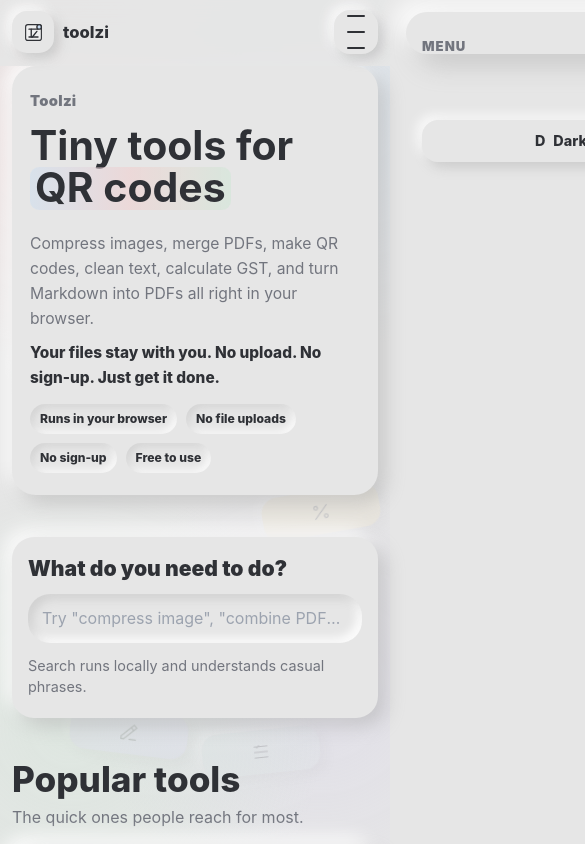
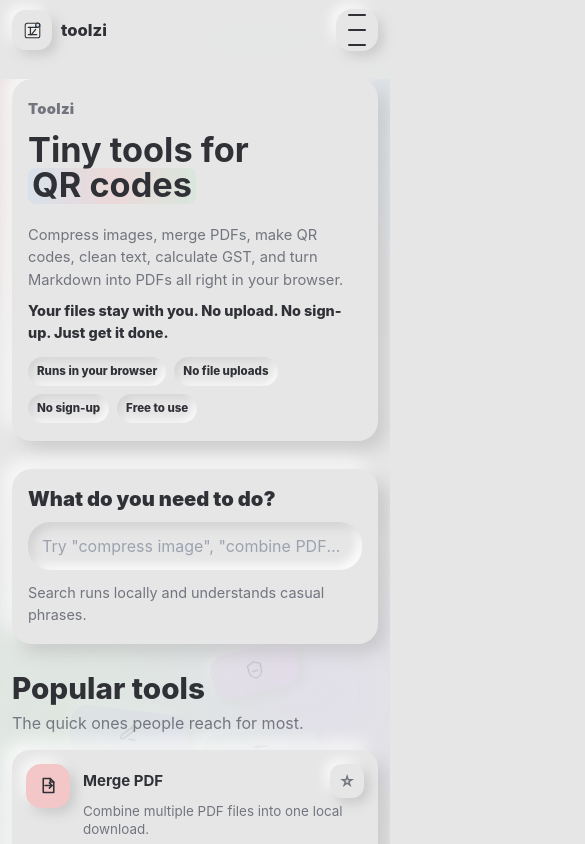
Before and after one commit to rixabhh/Toolzi, a React (Vite) app: page / in a window 390 px wide. Shown: the top 844 px of the page, 585 px wide, since content can reach past the window. Built offline with nearby package versions, Linux system fonts and the light colour scheme.

Commit message:
Refactor mobile menu styles and layout for improved responsiveness

```diff
--- a/src/styles/globals.css
+++ b/src/styles/globals.css
@@ -1452,13 +1452,13 @@
 @media (max-width: 760px) {
   :root {
     --page-pad: 12px;
-    --card-pad: 20px;
-    --radius-xl: 22px;
-    --radius-lg: 18px;
+    --card-pad: 18px;
+    --radius-xl: 20px;
+    --radius-lg: 16px;
   }
 
   body.nav-open {
-    overflow: hidden;
+    overflow: auto;
   }
 
   .app {
@@ -1469,13 +1469,14 @@
   .site-header {
     position: sticky;
     top: 0;
-    z-index: 20;
-    display: flex;
+    z-index: 40;
+    display: grid;
+    grid-template-columns: minmax(0, 1fr) auto;
     align-items: center;
     width: calc(100% + 24px);
     margin: 0 -12px;
-    padding: 10px 12px 12px;
-    background: color-mix(in srgb, var(--bg) 90%, transparent);
+    padding: 9px 12px 10px;
+    background: color-mix(in srgb, var(--bg) 94%, transparent);
     backdrop-filter: blur(14px);
   }
 
@@ -1486,22 +1487,22 @@
   }
 
   .logo-mark {
-    width: 42px;
-    height: 42px;
-    border-radius: 15px;
+    width: 40px;
+    height: 40px;
+    border-radius: 14px;
   }
 
   .logo-mark svg {
-    width: 27px;
-    height: 27px;
+    width: 25px;
+    height: 25px;
   }
 
   .mobile-menu-button {
     display: inline-grid;
     place-items: center;
     gap: 4px;
-    width: 44px;
-    height: 44px;
+    width: 42px;
+    height: 42px;
     margin-left: auto;
     border: 0;
     border-radius: 16px;
@@ -1533,43 +1534,46 @@
   }
 
   .nav-scrim {
-    position: fixed;
-    inset: 0;
-    z-index: 21;
-    display: block;
-    border: 0;
-    background: rgba(0, 0, 0, 0.34);
+    display: none;
+  }
+
+  .mobile-menu-open .nav-scrim {
+    display: none;
+  }
+
+  .header-actions {
+    position: static;
+    grid-column: 1 / -1;
+    display: grid;
+    grid-template-rows: auto auto auto;
+    align-items: stretch;
+    justify-content: stretch;
+    width: auto;
+    max-height: 0;
+    margin-top: 0;
+    padding: 0 12px;
+    overflow: auto;
+    border-radius: 20px;
+    background: var(--surface);
+    box-shadow: none;
     opacity: 0;
     pointer-events: none;
-    transition: opacity 180ms ease;
-  }
-
-  .mobile-menu-open .nav-scrim {
+    visibility: hidden;
+    transform: translateY(-6px);
+    transform-origin: top center;
+    transition: max-height 220ms ease, margin 180ms ease, padding 180ms ease, opacity 160ms ease, transform 180ms ease, visibility 0ms linear 220ms;
+  }
+
+  .mobile-menu-open .header-actions {
+    max-height: 320px;
+    margin-top: 10px;
+    padding: 12px;
+    box-shadow: var(--outer-shadow);
     opacity: 1;
     pointer-events: auto;
-  }
-
-  .header-actions {
-    position: fixed;
-    top: 12px;
-    right: 12px;
-    bottom: 12px;
-    z-index: 22;
-    display: grid;
-    grid-template-rows: auto 1fr auto;
-    align-items: stretch;
-    justify-content: stretch;
-    width: min(310px, calc(100vw - 32px));
-    padding: 16px;
-    border-radius: 24px;
-    background: var(--surface);
-    box-shadow: var(--deep-shadow);
-    transform: translateX(calc(100% + 28px));
-    transition: transform 220ms cubic-bezier(0.2, 0.8, 0.2, 1);
-  }
-
-  .mobile-menu-open .header-actions {
-    transform: translateX(0);
+    visibility: visible;
+    transform: translateY(0);
+    transition-delay: 0ms;
   }
 
   .mobile-menu-head {
@@ -1577,9 +1581,9 @@
     align-items: center;
     justify-content: space-between;
     width: 100%;
-    margin-bottom: 14px;
+    margin-bottom: 10px;
     color: var(--text-muted);
-    font-size: 0.82rem;
+    font-size: 0.76rem;
     font-weight: 900;
     text-transform: uppercase;
     letter-spacing: 0.08em;
@@ -1588,15 +1592,15 @@
   .mobile-menu-head button {
     display: inline-grid;
     place-items: center;
-    width: 38px;
-    height: 38px;
+    width: 34px;
+    height: 34px;
     border: 0;
     border-radius: 14px;
     background: var(--surface);
     color: var(--text-main);
     box-shadow: var(--soft-shadow);
     cursor: pointer;
-    font-size: 1.15rem;
+    font-size: 1rem;
     font-weight: 900;
     line-height: 1;
   }
@@ -1606,7 +1610,7 @@
     align-self: stretch;
     align-content: start;
     grid-auto-rows: min-content;
-    grid-template-columns: repeat(2, minmax(0, 1fr));
+    grid-template-columns: repeat(3, minmax(0, 1fr));
     justify-items: stretch;
     width: 100%;
     gap: 8px;
@@ -1619,26 +1623,40 @@
     align-items: center;
     width: 100%;
     min-height: 44px;
-    padding: 11px 13px;
-    border-radius: 15px;
-    font-size: 0.96rem;
+    justify-content: center;
+    padding: 10px 8px;
+    border-radius: 14px;
+    font-size: 0.88rem;
+    text-align: center;
   }
 
   .theme-toggle {
     align-self: end;
     width: 100%;
     justify-content: center;
-    margin-top: 16px;
+    min-height: 40px;
+    margin-top: 10px;
     border-radius: 16px;
+    padding: 9px 12px;
+    font-size: 0.86rem;
+  }
+
+  .home-page,
+  .tool-page,
+  .tools-index {
+    gap: 28px;
+    padding-bottom: 42px;
   }
 
   .search-section {
-    padding: 20px 16px;
+    padding: 18px 16px;
+    border-radius: 20px;
   }
 
   .search-section label {
-    margin-bottom: 14px;
-    font-size: 1.32rem;
+    margin-bottom: 12px;
+    font-size: 1.26rem;
+    line-height: 1.18;
   }
 
   .search-box input,
@@ -1647,7 +1665,7 @@
   .tool-select {
     min-height: 48px;
     border-radius: 16px;
-    padding: 13px 14px;
+    padding: 12px 14px;
   }
 
   .search-box input {
@@ -1681,16 +1699,16 @@
 
   .hero {
     min-height: auto;
-    gap: 18px;
-    padding: 24px 18px 22px;
-    border-radius: 24px;
+    gap: 14px;
+    padding: 19px 16px 18px;
+    border-radius: 20px;
   }
 
   .hero h1 {
     max-width: 100%;
-    margin-bottom: 16px;
-    font-size: clamp(2.18rem, 10.5vw, 2.95rem);
-    line-height: 1.04;
+    margin-bottom: 13px;
+    font-size: clamp(1.84rem, 8.8vw, 2.35rem);
+    line-height: 1.06;
     text-wrap: pretty;
   }
 
@@ -1708,24 +1726,24 @@
   .hero-copy > p:not(.eyebrow),
   .privacy-line {
     max-width: 100% !important;
-    font-size: 0.98rem;
-    line-height: 1.58;
+    font-size: 0.92rem;
+    line-height: 1.52;
   }
 
   .privacy-line {
-    margin-top: 10px;
-    font-size: 0.96rem !important;
+    margin-top: 9px;
+    font-size: 0.9rem !important;
   }
 
   .badge-row {
-    gap: 9px;
-    margin-top: 14px;
+    gap: 8px;
+    margin-top: 13px;
   }
 
   .badge {
-    min-height: 30px;
-    padding: 7px 10px;
-    font-size: 0.76rem;
+    min-height: 29px;
+    padding: 6px 9px;
+    font-size: 0.72rem;
   }
 
   .hero-stack {
@@ -1735,44 +1753,59 @@
   .section-heading h2,
   .privacy-panel h2,
   .tool-hero h1 {
-    font-size: clamp(1.65rem, 9vw, 2.2rem);
+    font-size: clamp(1.48rem, 7.6vw, 1.95rem);
+  }
+
+  .tools-index-hero {
+    padding: 20px 16px;
+    border-radius: 20px;
+  }
+
+  .tools-index-hero h1 {
+    margin-bottom: 10px;
+    font-size: clamp(1.9rem, 9vw, 2.45rem);
+  }
+
+  .tools-index-hero p:not(.eyebrow) {
+    line-height: 1.52;
   }
 
   .tool-grid {
     grid-template-columns: minmax(0, 1fr);
-    gap: 14px;
+    gap: 12px;
   }
 
   .tool-card {
-    grid-template-columns: 50px minmax(0, 1fr) 38px;
+    grid-template-columns: 46px minmax(0, 1fr) 34px;
     grid-template-rows: auto auto auto;
     align-items: start;
-    gap: 5px 12px;
+    gap: 4px 11px;
     min-height: 0;
-    padding: 16px;
-    border-radius: 20px;
+    padding: 14px;
+    border-radius: 18px;
   }
 
   .tool-card .icon-shell {
     grid-row: 1 / span 3;
-    width: 48px;
-    height: 48px;
-    min-width: 48px;
-    border-radius: 16px;
+    width: 44px;
+    height: 44px;
+    min-width: 44px;
+    border-radius: 15px;
   }
 
   .tool-card .icon-shell svg {
-    width: 23px;
-    height: 23px;
+    width: 21px;
+    height: 21px;
   }
 
   .tool-card > .favorite-button {
     position: static;
     grid-column: 3;
     grid-row: 1;
-    width: 36px;
-    height: 36px;
-    border-radius: 13px;
+    width: 34px;
+    height: 34px;
+    border-radius: 12px;
+    font-size: 1rem;
   }
 
   .tool-card strong {
@@ -1780,20 +1813,21 @@
     grid-row: 1;
     align-self: center;
     padding-right: 0;
-    font-size: 0.98rem;
+    font-size: 0.94rem;
+    line-height: 1.2;
   }
 
   .tool-card p {
     grid-column: 2 / 4;
     grid-row: 2;
-    font-size: 0.9rem;
-    line-height: 1.42;
+    font-size: 0.84rem;
+    line-height: 1.38;
   }
 
   .tool-card small {
     grid-column: 2 / 4;
     grid-row: 3;
-    font-size: 0.78rem;
+    font-size: 0.72rem;
   }
 
   .section-block {
```
